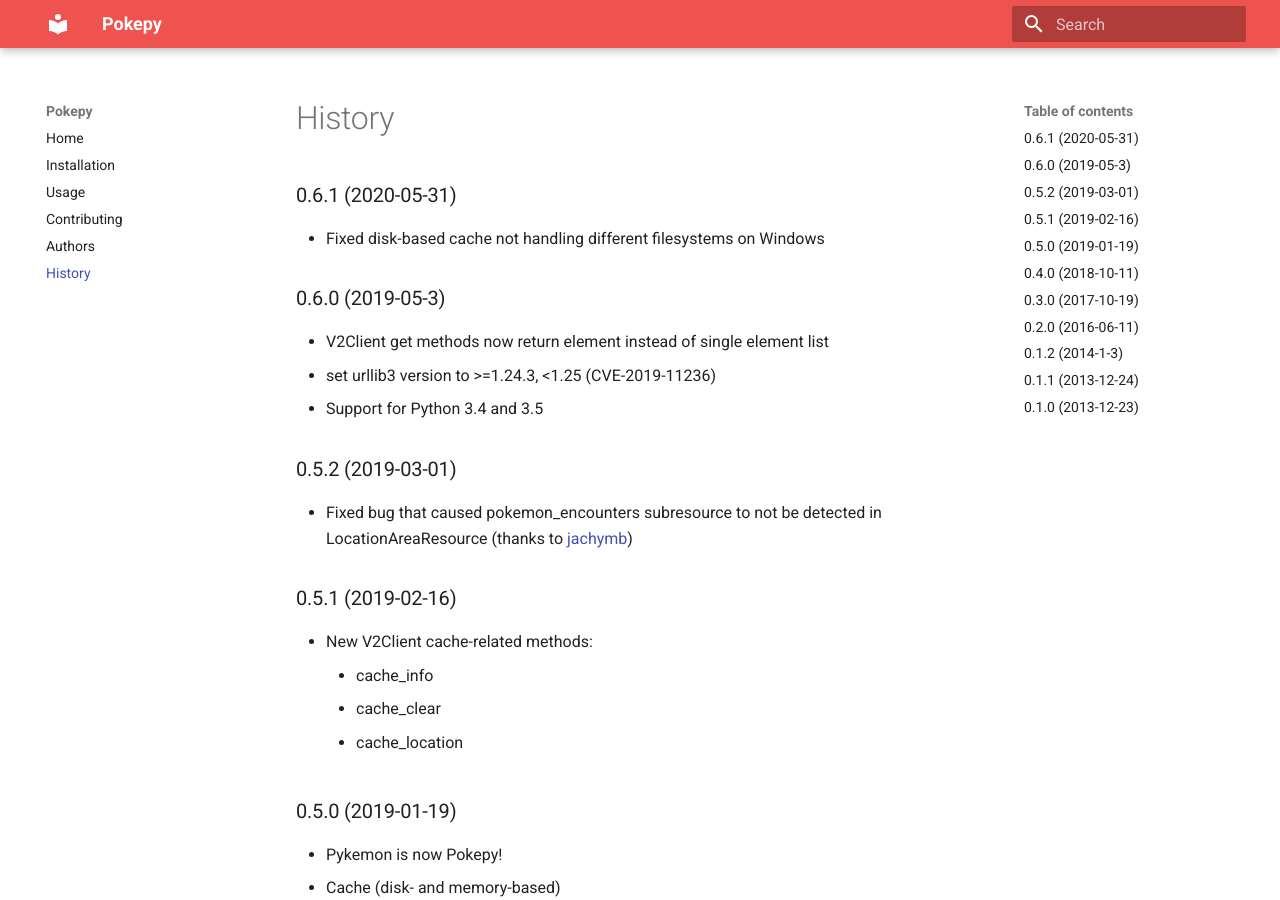
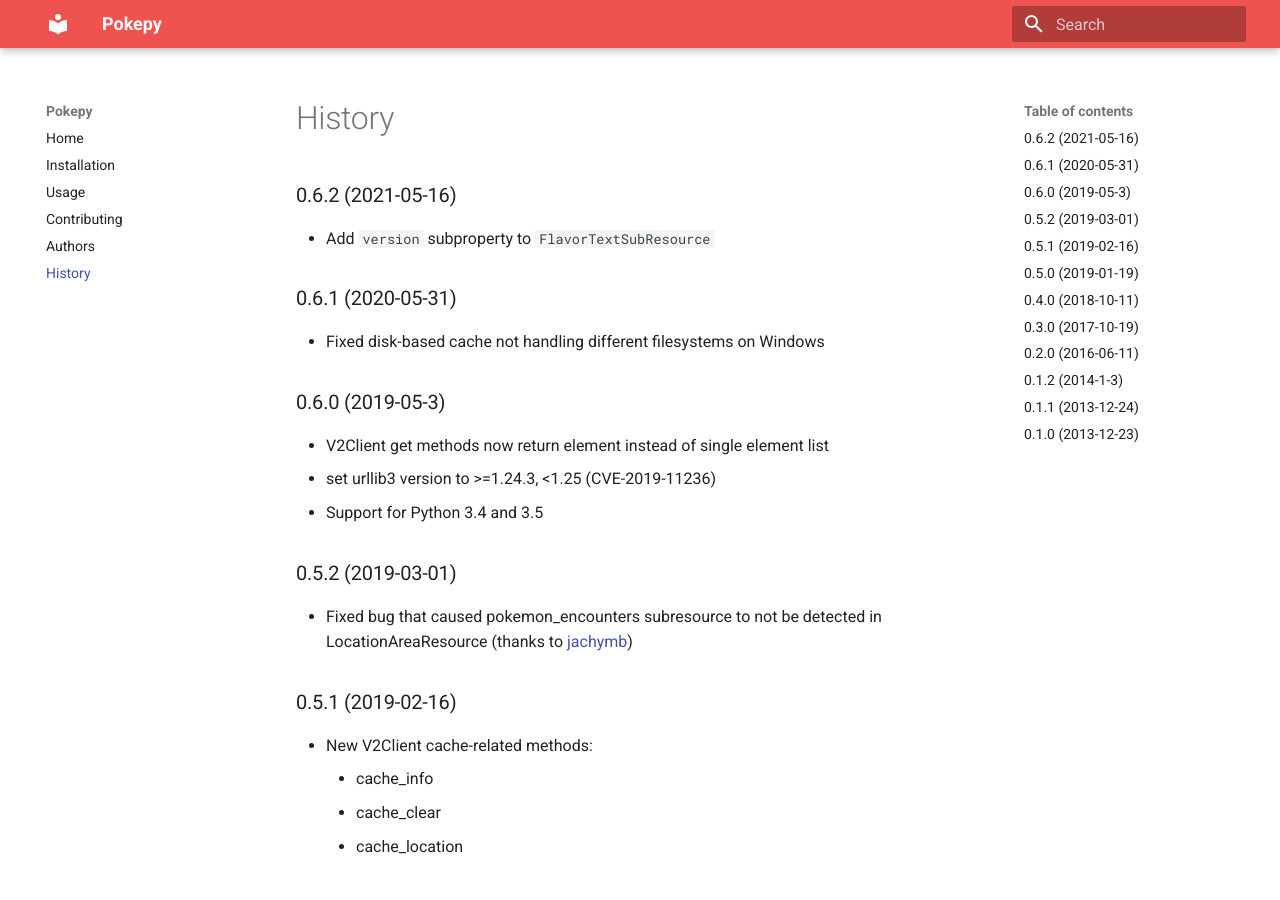
Before and after one commit to PokeAPI/pokepy, an MkDocs documentation site: the page built from docs/history.md, in a window 1280 px wide and 900 px high. Built offline with MkDocs 1.6.1 and Material for MkDocs 9.7.7, drawn with Linux system fonts in a browser that asks for light colours.

Commit message:
chore: bump patch

```diff
--- a/docs/history.md
+++ b/docs/history.md
@@ -1,4 +1,7 @@
 # History
+### 0.6.2 (2021-05-16)
+* Add `version` subproperty to `FlavorTextSubResource`
+
 ### 0.6.1 (2020-05-31)
 * Fixed disk-based cache not handling different filesystems on Windows
 
--- a/pokepy/__init__.py
+++ b/pokepy/__init__.py
@@ -16,7 +16,7 @@
 __author__ = 'Paul Hallett'
 __email__ = 'hello@phalt.co'
 __credits__ = ["Paul Hallett", "Owen Hallett", "Kronopt"]
-__version__ = '0.6.1'
+__version__ = '0.6.2'
 __copyright__ = 'Copyright Paul Hallett 2016'
 __license__ = 'BSD'
 
```
